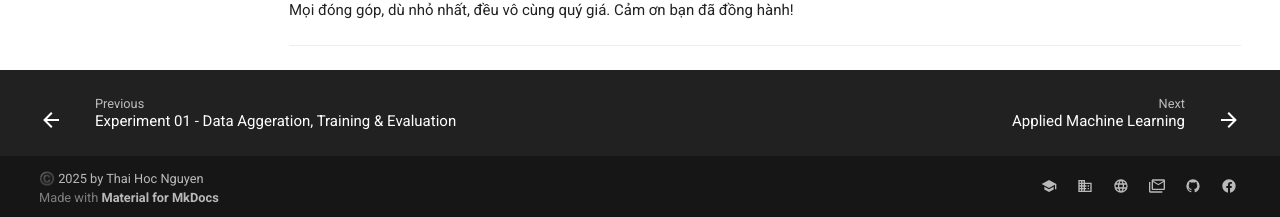
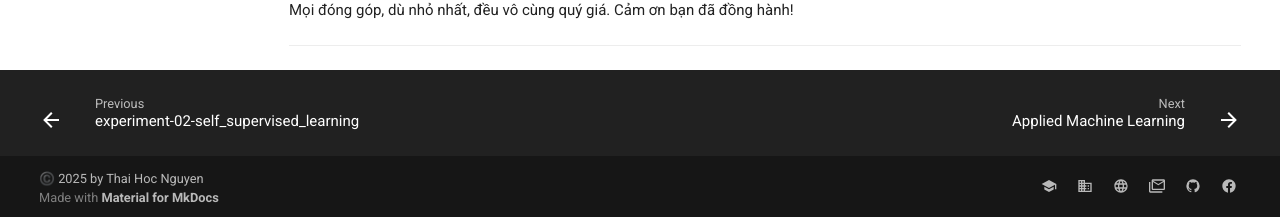
Before and after one commit to nthaihoc/open-notes-hub, an MkDocs documentation site: the page built from docs/courses/README.md, in a window 1280 px wide and 900 px high, scrolled down 821 px. Shown: the part 680-897 px from the top of the window. Built offline with MkDocs 1.6.1 and Material for MkDocs 9.7.7, drawn with Linux system fonts in a browser that asks for light colours; emoji names are drawn with the system emoji font; comment, search, counter and statistics services are not loaded; some of the changed lines change nothing that is shown.

Commit message:
update notes

```diff
--- a/mkdocs.yml
+++ b/mkdocs.yml
@@ -101,8 +101,8 @@
 
     - Cervical Cancer Cytology:
       - Cervical Cancer Cytology: research/cervical-cancer-cytology/README.md
-      - Experiment 01 - Data Aggeration, Training & Evaluation : research/cervical-cancer-cytology/experiments/exp-01-ensemble_learning.md
-      - Experiment 02 - Self-Supervised Learning: research/cervical-cancer-cytology/experiments/note-01-ensemble-learning-for-cervical-cancer.md
+      - experiment-01-data_aggeration_training_evaluation : research/cervical-cancer-cytology/experiments/exp-01-ensemble_learning.md
+      - experiment-02-self_supervised_learning: research/cervical-cancer-cytology/experiments/exp-02-self_supervised_learning.md
 
     # - Pronunciation Scoring:
     #   - Overview: research/pronunciation-scoring/README.md
@@ -124,7 +124,7 @@
     # - MLOps Tutorials: knowledge-base/mlops-tutorials/README.md
     - FastAPI Tutorials:
       - FastAPI Tutorials: knowledge-base/fastapi-tutorials/README.md
-      - Lesson 01. FastAPI Overview and Project Setup: knowledge-base/fastapi-tutorials/lesson-01-fastapi_overview_and_project_setup.md
+      - lesson-01-fastAPI_overview_and_project_setup: knowledge-base/fastapi-tutorials/lesson-01-fastapi_overview_and_project_setup.md
 
 # 05. setup other configurations
 extra:
```
